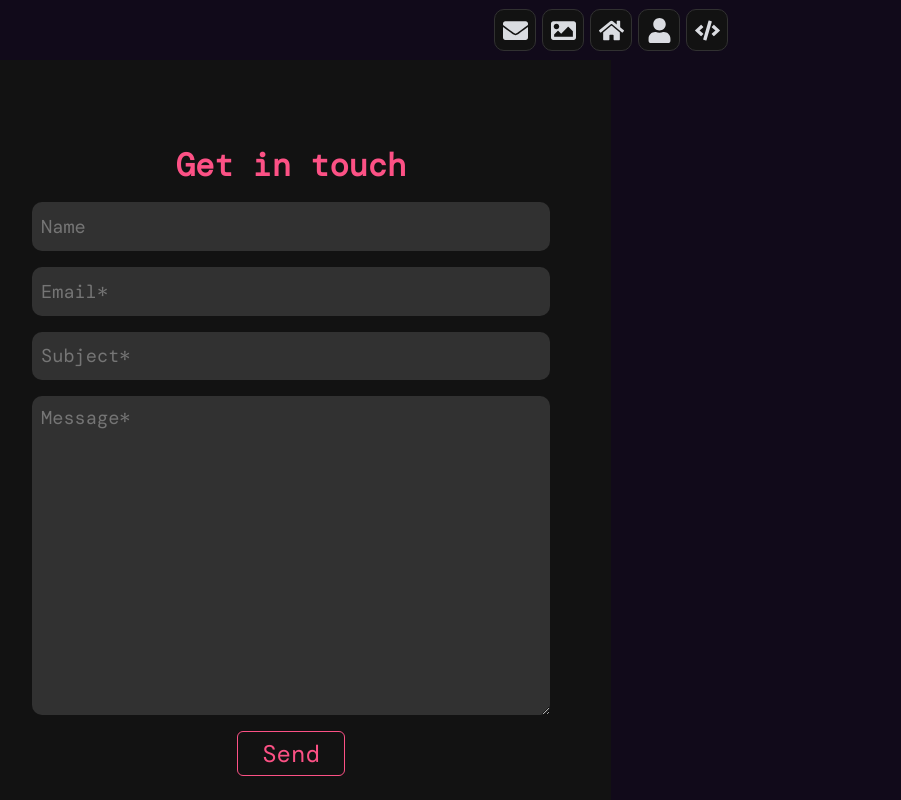
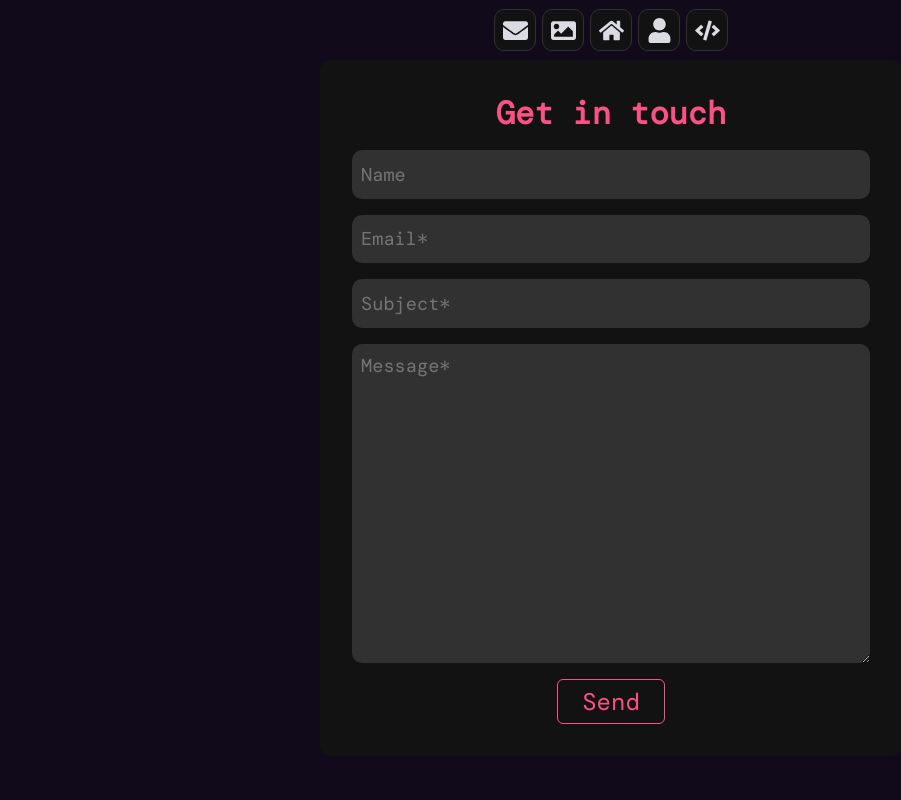
Before and after one commit to NoMoonie/crispy-disco, a React (Create React App) app: page /contact in a window 1280 px wide. Shown: the top 800 px of the page, without its empty margins (29-930 px from the left). Built offline with nearby package versions, Linux system fonts and the light colour scheme.

Commit message:
change layout

```diff
--- a/src/pages/Contact.tsx
+++ b/src/pages/Contact.tsx
@@ -8,7 +8,7 @@ import { container, stagerdItems, transitions } from "styled/anim";
 const ContactStyle = styled(motion.div)`
     color: ${(props) => props.theme.main.textColor};
     display: grid;
-    grid-template-columns: 1fr 1fr;
+    grid-template-columns: 1fr 1fr 1fr;
     min-height: 100vh;
     @media (max-width: 768px) {
         grid-template-columns: 1fr;
@@ -16,18 +16,22 @@ const ContactStyle = styled(motion.div)`
     @media (max-width: 400px) {
         min-height: 150vh;
     }
+    place-content: center;
 `;
 
 const Div = styled(motion.div)`
     background-color: ${(props) => props.theme.main.bg};
     display: grid;
     place-content: center;
+    padding: 2em;
     gap: 1em;
+    grid-column: 2/3;
     h1 {
         color: ${(props) => props.theme.main.scbg};
         text-align: center;
     }
-    padding: 2em;
+    border-radius: 10px;
+    margin-bottom: 10em;
 `;
 
 const Input = styled(motion.input)`
```
